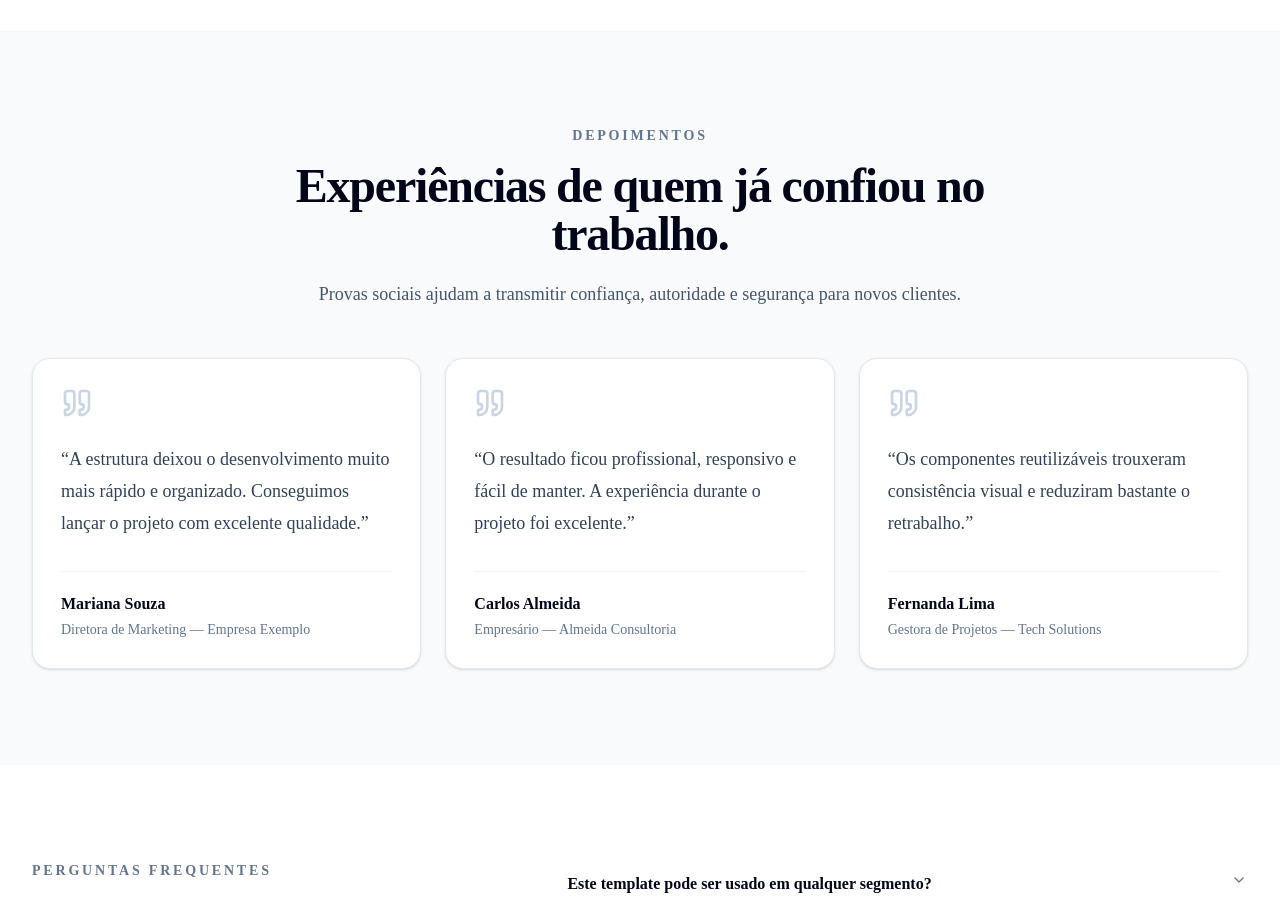
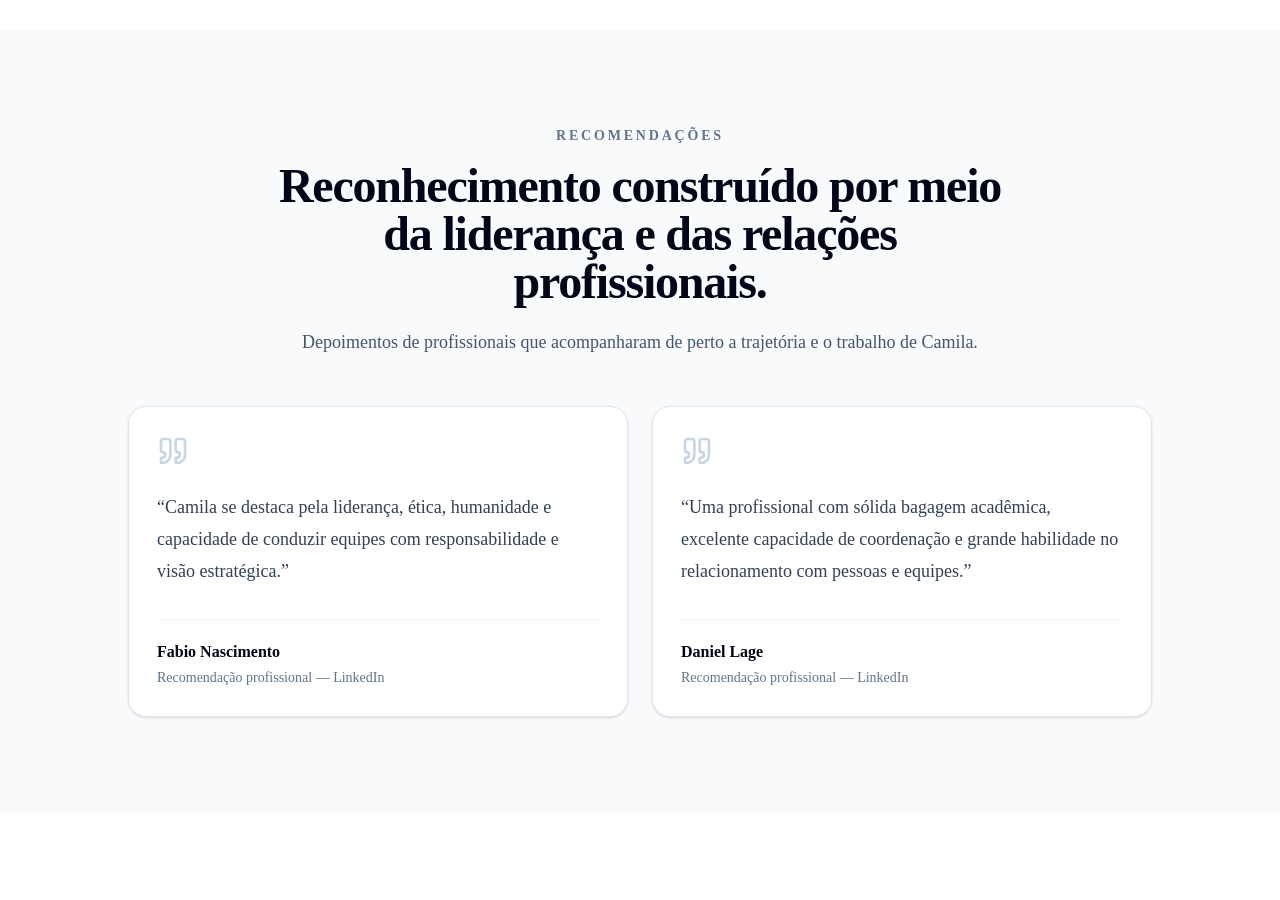
Before and after one commit to RodneiTimoteo/site-camila, a Next.js app: page / in a window 1280 px wide. Shown: the part 3940-4840 px from the top of the page. Built offline with nearby package versions, Linux system fonts and the light colour scheme.

Commit message:
Atualiza recomendações profissionais da Camila

```diff
--- a/src/components/sections/Testimonials.tsx
+++ b/src/components/sections/Testimonials.tsx
@@ -7,13 +7,13 @@ export default function Testimonials() {
   return (
     <Section id="depoimentos" className="bg-slate-50">
       <SectionTitle
-        eyebrow="Depoimentos"
-        title="Experiências de quem já confiou no trabalho."
-        description="Provas sociais ajudam a transmitir confiança, autoridade e segurança para novos clientes."
+        eyebrow="Recomendações"
+        title="Reconhecimento construído por meio da liderança e das relações profissionais."
+        description="Depoimentos de profissionais que acompanharam de perto a trajetória e o trabalho de Camila."
         align="center"
       />
 
-      <div className="mt-12 grid gap-6 md:grid-cols-3">
+      <div className="mx-auto mt-12 grid max-w-5xl gap-6 md:grid-cols-2">
         {testimonials.map((testimonial) => (
           <TestimonialCard
             key={testimonial.name}
--- a/src/data/testimonials.ts
+++ b/src/data/testimonials.ts
@@ -1,23 +1,16 @@
 export const testimonials = [
   {
-    name: "Mariana Souza",
-    role: "Diretora de Marketing",
-    company: "Empresa Exemplo",
+    name: "Fabio Nascimento",
+    role: "Recomendação profissional",
+    company: "LinkedIn",
     content:
-      "A estrutura deixou o desenvolvimento muito mais rápido e organizado. Conseguimos lançar o projeto com excelente qualidade.",
+      "Camila se destaca pela liderança, ética, humanidade e capacidade de conduzir equipes com responsabilidade e visão estratégica.",
   },
   {
-    name: "Carlos Almeida",
-    role: "Empresário",
-    company: "Almeida Consultoria",
+    name: "Daniel Lage",
+    role: "Recomendação profissional",
+    company: "LinkedIn",
     content:
-      "O resultado ficou profissional, responsivo e fácil de manter. A experiência durante o projeto foi excelente.",
-  },
-  {
-    name: "Fernanda Lima",
-    role: "Gestora de Projetos",
-    company: "Tech Solutions",
-    content:
-      "Os componentes reutilizáveis trouxeram consistência visual e reduziram bastante o retrabalho.",
+      "Uma profissional com sólida bagagem acadêmica, excelente capacidade de coordenação e grande habilidade no relacionamento com pessoas e equipes.",
   },
 ] as const;
```
